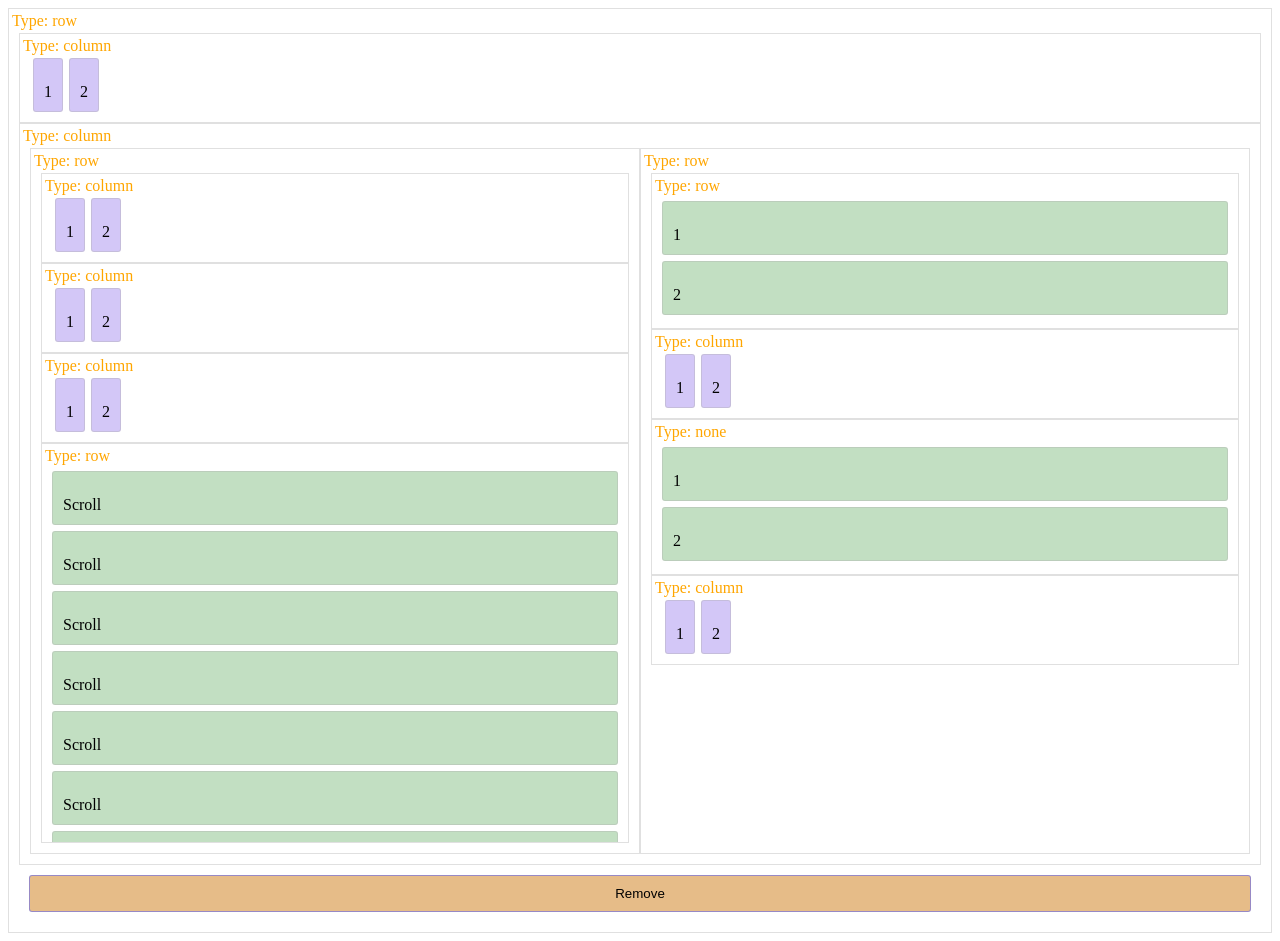
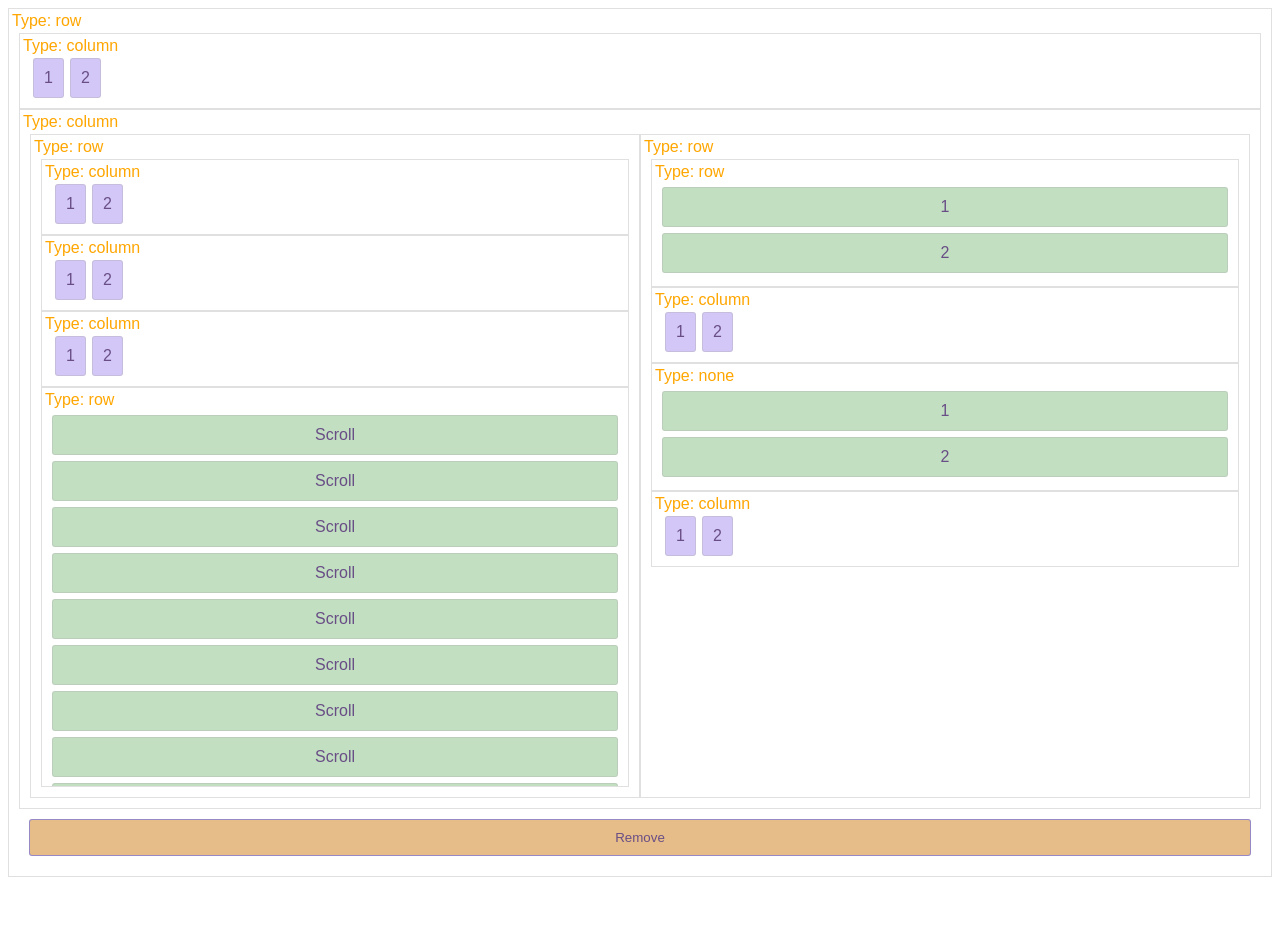
Before and after one commit to defective-origin/html-dom-navigator, a website built with webpack: page interactive-test/index.html in a window 1280 px wide. After the commit the page ends 885 px from the top, so only its background shows below. Built offline with nearby package versions, Linux system fonts and the light colour scheme.

Commit message:
feat: change font famaly and font color

```diff
--- a/interactive-test/index.html
+++ b/interactive-test/index.html
@@ -8,6 +8,11 @@
   </head>
   <body>
     <style>
+      * {
+        font-family: sans-serif;
+        color: #694e86;
+      }
+
       [data-nav],
       .none {
         box-sizing: border-box;
@@ -49,6 +54,10 @@
         background: #3596354d;
         border-radius: 3px;
         outline: none;
+        justify-content: center;
+        align-items: center;
+        padding: 10px;
+        text-align: center;
       }
 
       .none::after {
@@ -85,9 +94,6 @@
       }
 
       .button {
-        display: block;
-        padding: 10px;
-        text-align: center;
         background: #e6bc88;
         border: 1px solid #7272e2ad;
         border-radius: 3px;
```
